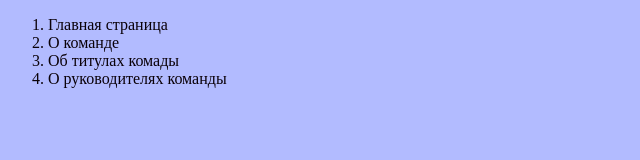
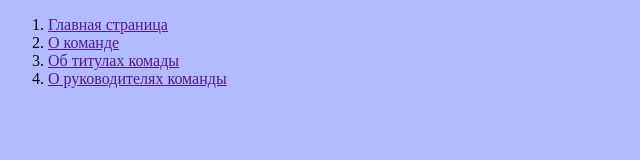
Before and after one commit to Yanchesbb/freim.github.io, a plain HTML site: page Nav.html in a window 1280 px wide. Shown: the whole page, without its empty margins (0-640 px from the left). Drawn offline with Linux system fonts and the light colour scheme.

Commit message:
Add files via upload

```diff
--- a/Nav.html
+++ b/Nav.html
@@ -7,10 +7,10 @@
 <body bgcolor="#b2bbff" text="#0a0108"">
 
 <ol>
-<li>Главная страница</li>
-<li>О команде</li>
-<li>Об титулах комады</li>
-<li>О руководителях команды</li>
+<li><a href>Главная страница</a></li>
+<li><a href>О команде</a></li>
+<li><a href>Об титулах комады</a></li>
+<li><a href>О руководителях команды</a></li>
 </ol>
 </body>
 </html>
```
